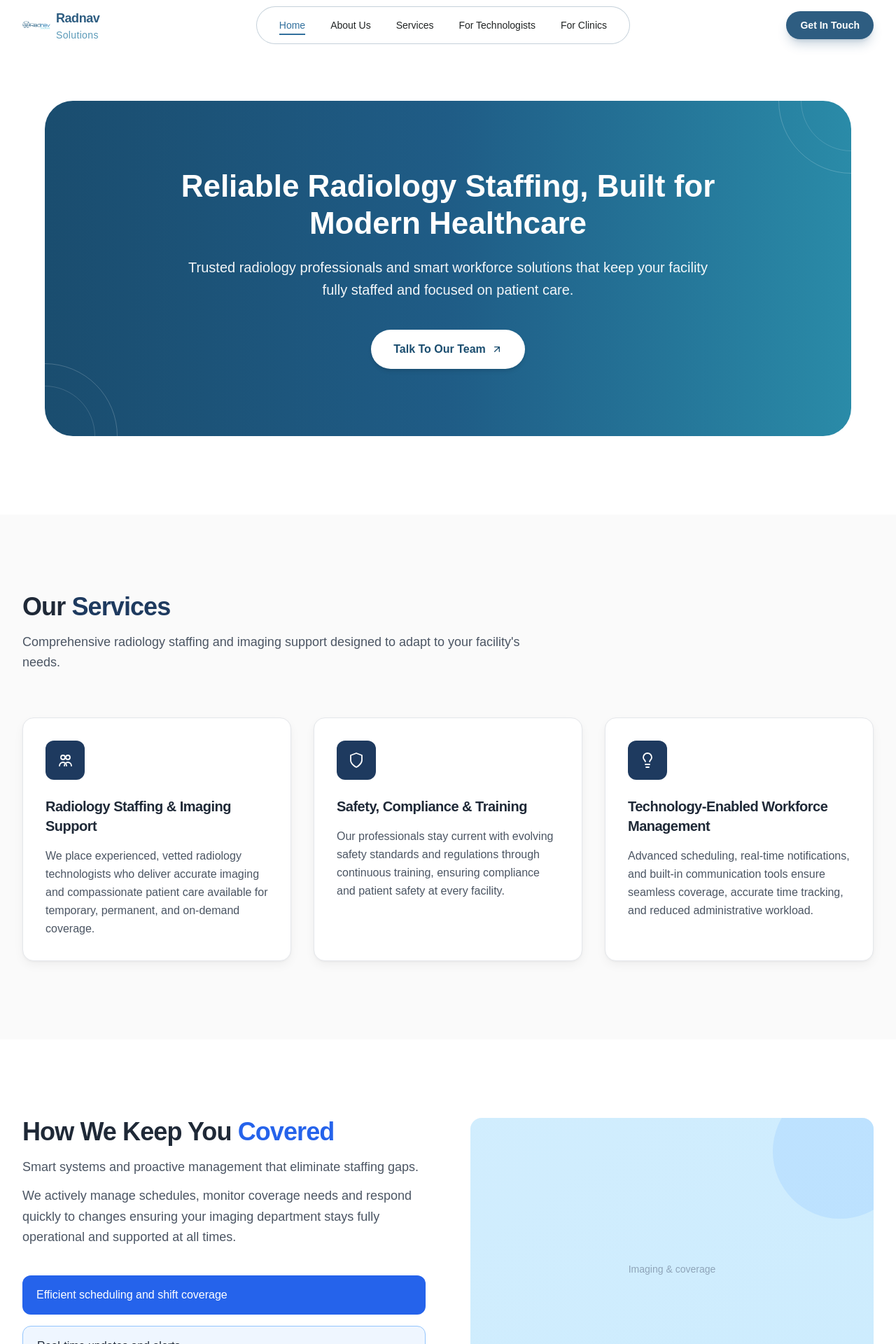
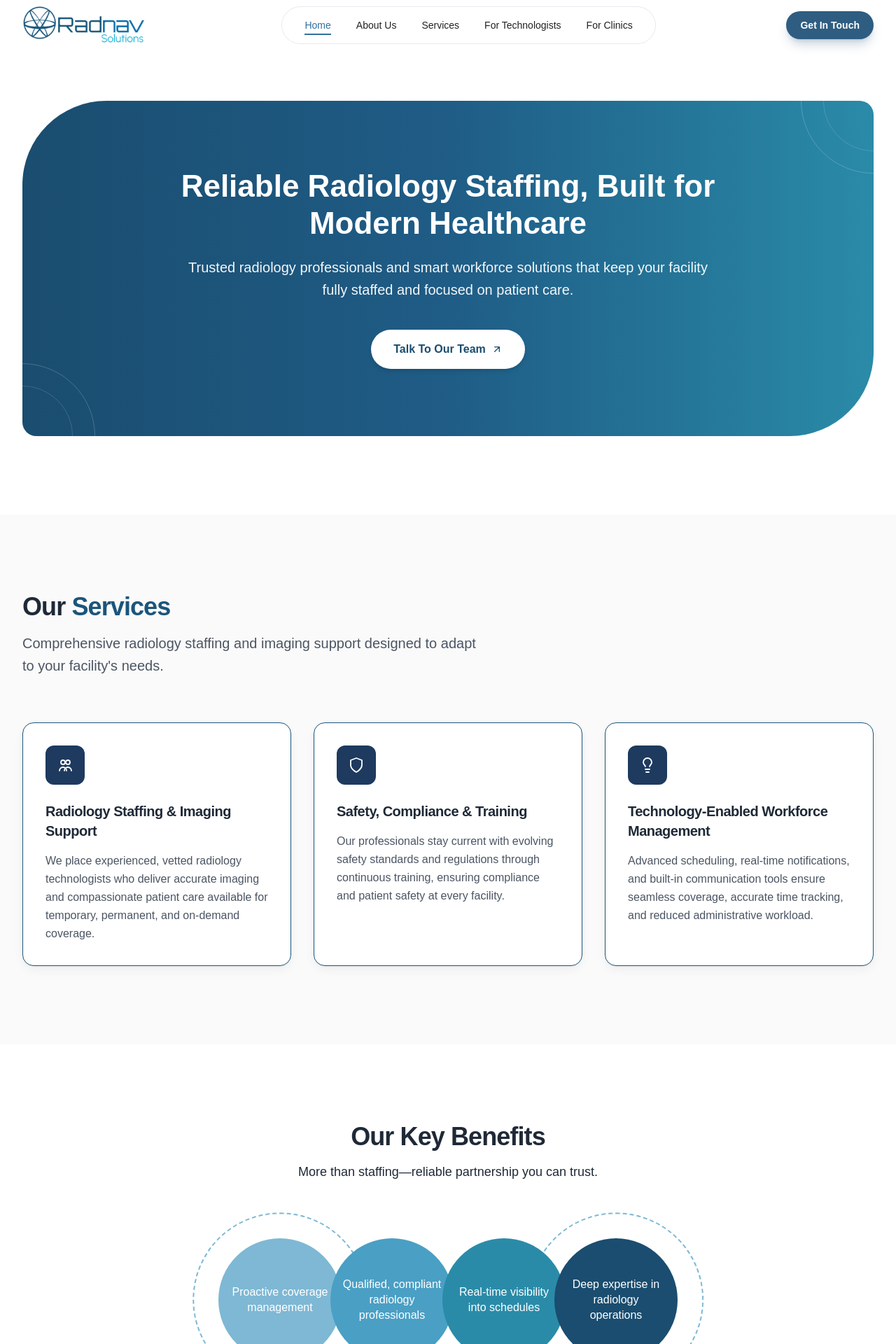
Before and after one commit to Abdullah-Software-Engineer/radnav-hatch, a Next.js app: page /services in a window 1280 px wide. Shown: the top 1920 px of the page at 70% size. Built offline with nearby package versions, Linux system fonts and the light colour scheme.

Commit message:
done the Services page and update the header styling

```diff
--- /dev/null
+++ b/Sections/services/KeyBenefits/KeyBenefits.tsx
@@ -0,0 +1,70 @@
+const BENEFITS = [
+  {
+    text: "Proactive coverage management",
+    bgClass: "bg-[#7eb8d4]",
+    hasDashedOutline: true,
+  },
+  {
+    text: "Qualified, compliant radiology professionals",
+    bgClass: "bg-[#4a9fc4]",
+    hasDashedOutline: false,
+  },
+  {
+    text: "Real-time visibility into schedules",
+    bgClass: "bg-[#2a8ba8]",
+    hasDashedOutline: false,
+  },
+  {
+    text: "Deep expertise in radiology operations",
+    bgClass: "bg-[#1a4d6f]",
+    hasDashedOutline: true,
+  },
+];
+
+export default function KeyBenefits() {
+  return (
+    <section
+      className="relative w-full bg-white px-4 py-16 sm:px-6 sm:py-20 md:py-24 lg:px-8 lg:py-28"
+      aria-labelledby="key-benefits-heading"
+    >
+      <div className="mx-auto max-w-6xl">
+        {/* Header — centered */}
+        <header className="mb-12 text-center sm:mb-14 md:mb-16">
+          <h2
+            id="key-benefits-heading"
+            className="text-2xl font-bold tracking-tight text-[#1F2937] sm:text-3xl md:text-4xl"
+          >
+            Our Key Benefits
+          </h2>
+          <p className="mt-4 text-base leading-relaxed text-[#1F2937] sm:text-lg md:max-w-2xl md:mx-auto">
+            More than staffing—reliable partnership you can trust.
+          </p>
+        </header>
+
+        {/* Benefits — four circles in one row, minimal gap / slight overlap */}
+        <div className="flex flex-nowrap items-center justify-center overflow-visible">
+          {BENEFITS.map(({ text, bgClass, hasDashedOutline }, index) => (
+            <div
+              key={text}
+              className={`relative flex h-44 w-44 shrink-0 items-center justify-center sm:h-48 sm:w-48 md:h-52 md:w-52 ${index > 0 ? "-ml-6 sm:-ml-8 md:-ml-10 lg:-ml-12" : ""}`}
+            >
+              {hasDashedOutline && (
+                <div
+                  className="absolute left-1/2 top-1/2 h-[120%] w-[120%] -translate-x-1/2 -translate-y-1/2 rounded-full border-2 border-dashed border-[#7eb8d4]"
+                  aria-hidden
+                />
+              )}
+              <div
+                className={`relative z-10 flex h-36 w-36 items-center justify-center rounded-full sm:h-40 sm:w-40 md:h-44 md:w-44 ${bgClass}`}
+              >
+                <p className="px-4 text-center text-sm font-medium leading-snug text-white sm:text-base">
+                  {text}
+                </p>
+              </div>
+            </div>
+          ))}
+        </div>
+      </div>
+    </section>
+  );
+}
--- a/Sections/services/OurServices/OurServices.tsx
+++ b/Sections/services/OurServices/OurServices.tsx
@@ -79,9 +79,9 @@ export default function OurServices() {
             className="text-2xl font-bold tracking-tight text-[#1F2937] sm:text-3xl md:text-4xl"
           >
             Our{" "}
-            <span className="text-[#1E3A5F]">Services</span>
+            <span className="text-[#1B557B]">Services</span>
           </h2>
-          <p className="mt-4 text-base leading-relaxed text-[#4B5563] sm:text-lg">
+          <p className="mt-4 text-base leading-relaxed text-[#4B5563] sm:text-xl lg:w-167">
             Comprehensive radiology staffing and imaging support designed to
             adapt to your facility&apos;s needs.
           </p>
@@ -92,7 +92,7 @@ export default function OurServices() {
           {SERVICES.map(({ title, description, icon }) => (
             <article
               key={title}
-              className="flex flex-col rounded-2xl border border-[#E5E7EB] bg-white p-6 shadow-[0_1px_3px_0_rgba(0,0,0,0.04),0_6px_16px_-2px_rgba(0,0,0,0.06)] transition-shadow hover:shadow-[0_4px_6px_-1px_rgba(0,0,0,0.05),0_10px_24px_-4px_rgba(0,0,0,0.08)] sm:p-8"
+              className="flex flex-col rounded-2xl border border-[#1B557B] bg-white p-6 shadow-[0_1px_3px_0_rgba(0,0,0,0.04),0_6px_16px_-2px_rgba(0,0,0,0.06)] transition-shadow hover:shadow-[0_4px_6px_-1px_rgba(0,0,0,0.05),0_10px_24px_-4px_rgba(0,0,0,0.08)] sm:p-8"
             >
               <div className="mb-5 flex h-12 w-12 shrink-0 items-center justify-center rounded-xl bg-[#1E3A5F] text-white sm:mb-6 sm:h-14 sm:w-14">
                 {icon}
--- a/Sections/services/ServicesHero/ServicesHero.tsx
+++ b/Sections/services/ServicesHero/ServicesHero.tsx
@@ -6,9 +6,11 @@ export default function ServicesHero() {
       className="relative w-full bg-white px-4 pt-24 pb-14 sm:px-6 sm:pt-28 sm:pb-20 md:pt-32 md:pb-24 lg:px-8 lg:pt-36 lg:pb-28"
       aria-label="Services hero"
     >
-      <div className="mx-auto w-full max-w-6xl">
+      <div className="mx-auto w-full ">
         {/* Rounded gradient container — matches hero image layout */}
-        <div className="relative overflow-hidden rounded-4xl bg-linear-to-r from-[#1a4d6f] via-[#1F5C86] to-[#2a8ba8] px-6 py-14 text-center sm:rounded-[2.5rem] sm:px-10 sm:py-16 md:px-14 md:py-20 lg:px-16 lg:py-24">
+        <div className="relative overflow-hidden rounded-tr-[20px] rounded-br-[120px]  rounded-tl-[120px] rounded-bl-[20px]  bg-linear-to-r from-[#1a4d6f] via-[#1F5C86] to-[#2a8ba8] px-6 py-14 text-center sm:px-10 sm:py-16 md:px-14 md:py-20 lg:px-16 lg:py-24">
+
+
           {/* Decorative circles — bottom-left */}
           <div
             className="absolute bottom-0 left-0 h-40 w-40 -translate-x-1/2 translate-y-1/2 rounded-full border border-white/20 sm:h-52 sm:w-52"
--- a/app/components/Header/Header.tsx
+++ b/app/components/Header/Header.tsx
@@ -40,23 +40,18 @@ export default function Header() {
           className="relative flex shrink-0 items-center gap-2 focus:outline-none focus-visible:ring-2 focus-visible:ring-[#32709D] focus-visible:ring-offset-2 rounded-lg"
           aria-label="Radnav Solutions home"
         >
-          <span className="relative flex h-9 w-9 shrink-0 items-center justify-center overflow-hidden rounded-full sm:h-10 sm:w-10">
+          <span className="relative flex h-12 w-auto shrink-0 items-center justify-center overflow-hidden sm:h-14">
             <Image
               src="/header/logo.webp"
               alt=""
-              width={40}
-              height={40}
-              className="h-full w-full object-contain object-center"
+              width={180}
+              height={56}
+              className="h-full w-auto object-contain object-center"
               priority
             />
           </span>
           <span className="flex flex-col leading-tight">
-            <span className="text-base font-semibold tracking-tight text-[#2E5D81] sm:text-lg">
-              Radnav
-            </span>
-            <span className="text-xs font-medium tracking-wide text-[#5B9AB8] sm:text-sm">
-              Solutions
-            </span>
+
           </span>
         </Link>
 
@@ -64,8 +59,8 @@ export default function Header() {
         <nav
           className={`hidden items-center gap-1 rounded-full border px-4 py-2 backdrop-blur-md lg:flex ${
             scrolled
-              ? "border-[#8BA3B6]/40 bg-white/70 dark:border-white/20 dark:bg-white/10"
-              : "border-[#8BA3B6]/50 bg-white/40 dark:border-white/15 dark:bg-white/5"
+              ? "border-[#CDDAE2]/40 bg-[white/70] dark:border-[#1B557B] dark:bg-[#CDDAE2]"
+              : "border-[#CDDAE2]/50 bg-white/40 dark:border-[#1B557B] dark:bg-[#CDDAE2]"
           }`}
           aria-label="Main navigation"
         >
--- a/app/globals.css
+++ b/app/globals.css
@@ -19,6 +19,27 @@
   }
 }
 
+@keyframes fade-in-up {
+  from {
+    opacity: 0;
+    transform: translateY(1.25rem);
+  }
+  to {
+    opacity: 1;
+    transform: translateY(0);
+  }
+}
+
+@keyframes float {
+  0%,
+  100% {
+    transform: translate(0, 0);
+  }
+  50% {
+    transform: translate(4px, -4px);
+  }
+}
+
 body {
   background: var(--background);
   color: var(--foreground);
--- a/app/services/page.tsx
+++ b/app/services/page.tsx
@@ -1,4 +1,5 @@
-import KeepYouCovered from "@/Sections/services/KeepYouCovered/KeepYouCovered";
+import ScheduleCTA from "@/Sections/home/ScheduleCTA/ScheduleCTA";
+import KeyBenefits from "@/Sections/services/KeyBenefits/KeyBenefits";
 import OurServices from "@/Sections/services/OurServices/OurServices";
 import ServicesHero from "@/Sections/services/ServicesHero/ServicesHero";
 
@@ -13,7 +14,8 @@ export default function ServicesPage() {
     <main className="min-h-screen bg-white">
       <ServicesHero />
       <OurServices />
-      <KeepYouCovered />
+      <KeyBenefits />
+      <ScheduleCTA/>
     </main>
   );
 }
```
